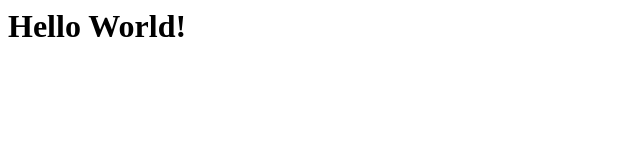
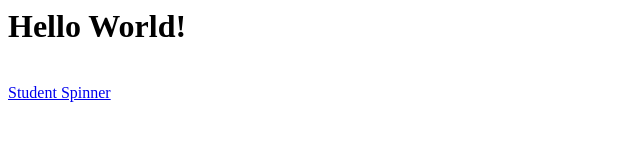
Before and after one commit to prd90/demo, a plain HTML site: page index.html in a window 1280 px wide. Shown: the whole page, without its empty margins (0-640 px from the left). Drawn offline with Linux system fonts and the light colour scheme.

Commit message:
Update index.html

```diff
--- a/index.html
+++ b/index.html
@@ -4,5 +4,7 @@
 </head>
 <body>
 <h1> Hello World!</h1>
+  <br>
+  <a href="student_spinner.html">Student Spinner</a>
 </body>
 </html>
```
